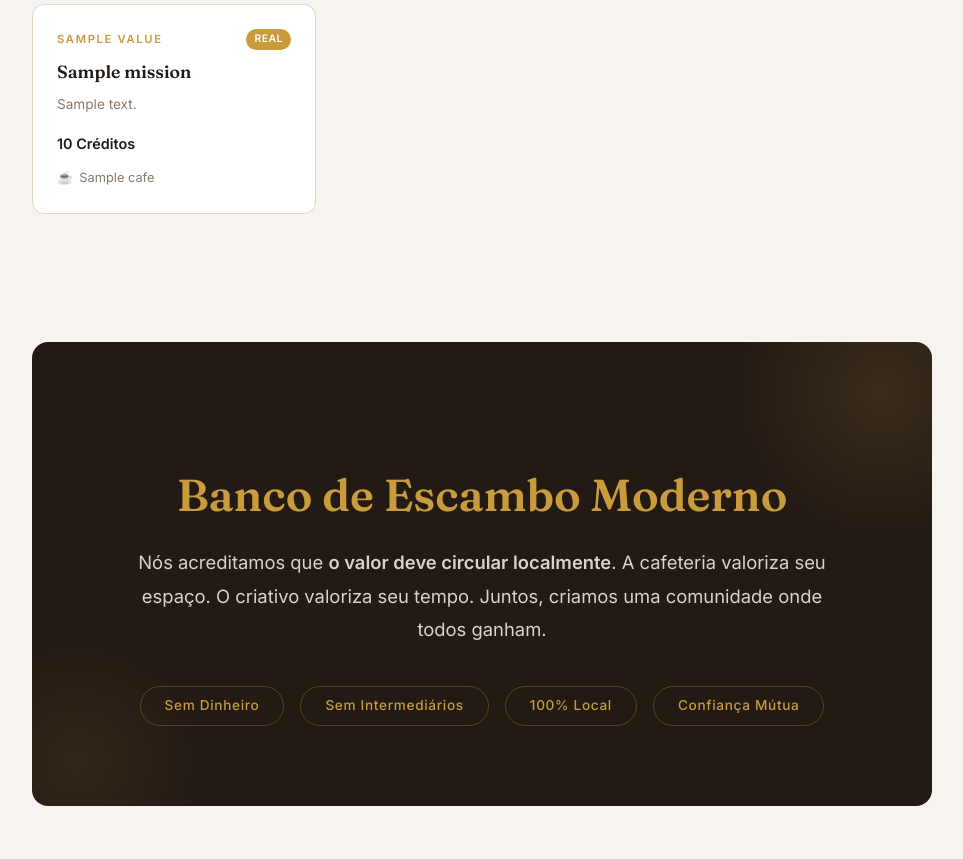
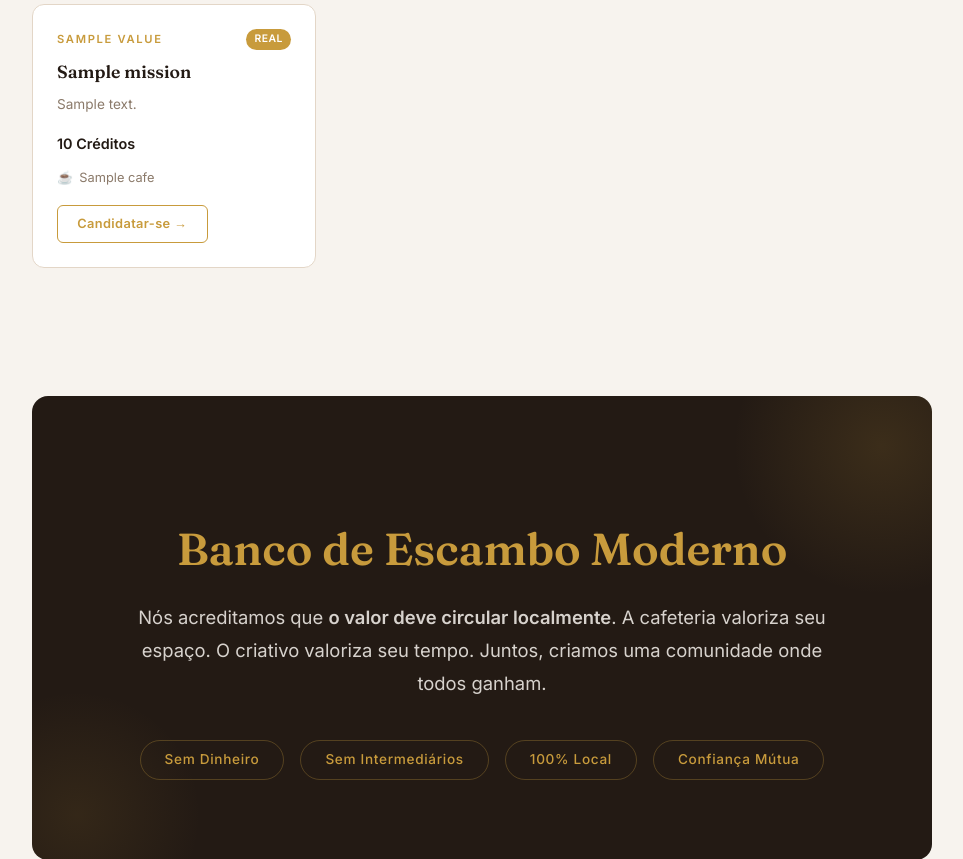
Before and after one commit to ilaraca/coffee-colab, a FastAPI app: template app/templates/landing.html in a window 1280 px wide. Shown: the part 2258-3117 px from the top of the page, without its empty margins (158-1121 px from the left). Run offline with FastAPI, Linux system fonts and the light colour scheme; the template is opened without the code that fills it: most values are stand-ins (such as "Sample title", 1, 10 or a date in 2020); some libraries are stand-ins or nearby versions.

Commit message:
feat(landing): add 'Candidatar-se' button on mission cards
- Session-aware: non-logged users redirect to /login
- Logged providers redirect to /provider dashboard
- Cafe admins see 'Sua Missão' label instead
- Elegant gold-bordered button with hover animation

```diff
--- a/app/templates/landing.html
+++ b/app/templates/landing.html
@@ -343,6 +343,23 @@
         color: var(--ink);
         font-size: 0.9rem;
     }
+    .btn-candidatar {
+        display: inline-block;
+        padding: 0.5rem 1.2rem;
+        font-size: 0.8rem;
+        font-weight: 600;
+        color: var(--gold);
+        border: 1.5px solid var(--gold);
+        border-radius: 6px;
+        text-decoration: none;
+        letter-spacing: 0.03em;
+        transition: all 0.3s ease;
+    }
+    .btn-candidatar:hover {
+        background: var(--gold);
+        color: var(--white);
+        transform: translateX(3px);
+    }
 
     /* ===== Concept Banner ===== */
     .concept-banner {
@@ -635,6 +652,15 @@
                     <span>☕</span> {{ mission.cafe.name }}
                 </div>
                 {% endif %}
+                <div style="margin-top: 1rem;">
+                    {% if user and user.role.value == 'CAFE_ADMIN' %}
+                        <span style="font-size: 0.8rem; color: var(--sand); font-style: italic;">Sua Missão</span>
+                    {% elif user %}
+                        <a href="/provider" class="btn-candidatar">Candidatar-se →</a>
+                    {% else %}
+                        <a href="/login" class="btn-candidatar">Candidatar-se →</a>
+                    {% endif %}
+                </div>
             </div>
             {% endfor %}
         {% else %}
```
